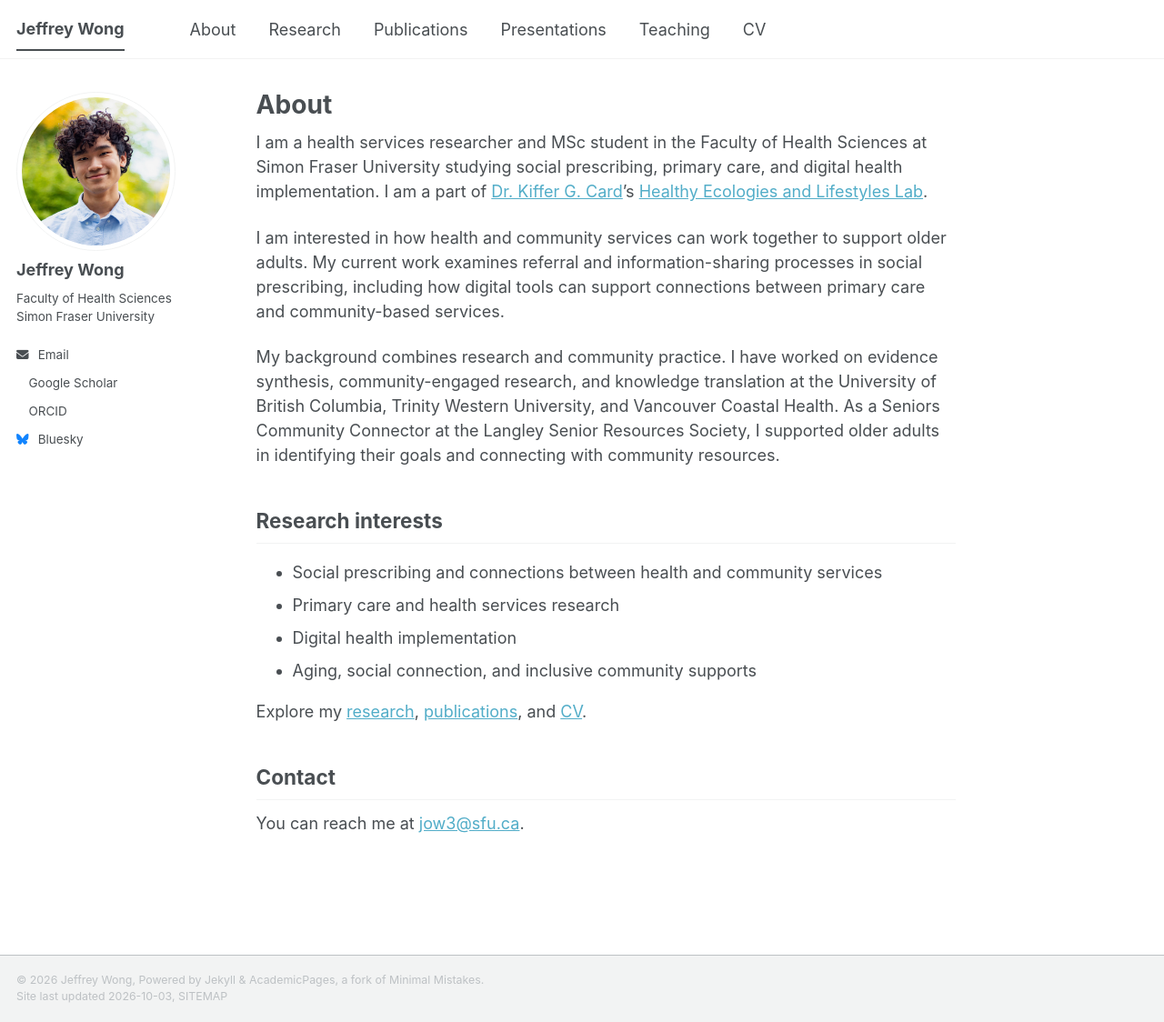
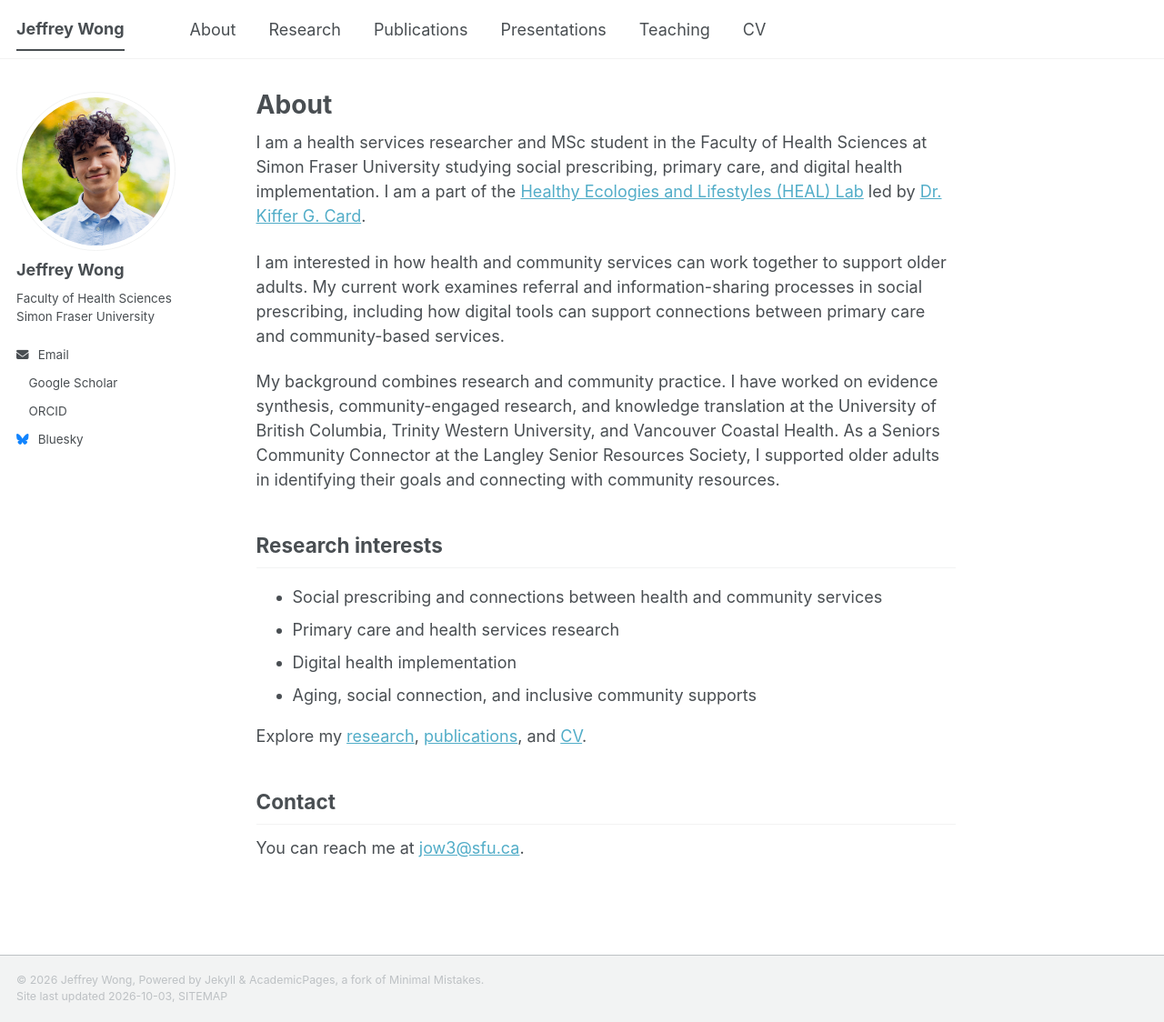
Before and after one commit to itsjeffreywong/itsjeffreywong.github.io, a Jekyll site: the page built from _pages/about.md, in a window 1280 px wide and 1124 px high. Shown: the whole window at 91% size. Built offline with Jekyll 4.4.1, drawn with Linux system fonts in a browser that asks for light colours; a style sheet for code colours, icons or effects is not loaded.

Commit message:
Update about.md

```diff
--- a/_pages/about.md
+++ b/_pages/about.md
@@ -8,7 +8,7 @@ redirect_from:
   - /about.html
 ---
 
-I am a health services researcher and MSc student in the Faculty of Health Sciences at Simon Fraser University studying social prescribing, primary care, and digital health implementation. I am a part of [Dr. Kiffer G. Card](https://sfu.ca/fhs/about/people/profiles/kiffer-card)'s [Healthy Ecologies and Lifestyles Lab](https://heal-lab.ca).
+I am a health services researcher and MSc student in the Faculty of Health Sciences at Simon Fraser University studying social prescribing, primary care, and digital health implementation. I am a part of the [Healthy Ecologies and Lifestyles (HEAL) Lab](https://heal-lab.ca) led by [Dr. Kiffer G. Card](https://sfu.ca/fhs/about/people/profiles/kiffer-card).
 
 I am interested in how health and community services can work together to support older adults. My current work examines referral and information-sharing processes in social prescribing, including how digital tools can support connections between primary care and community-based services.
 
```
